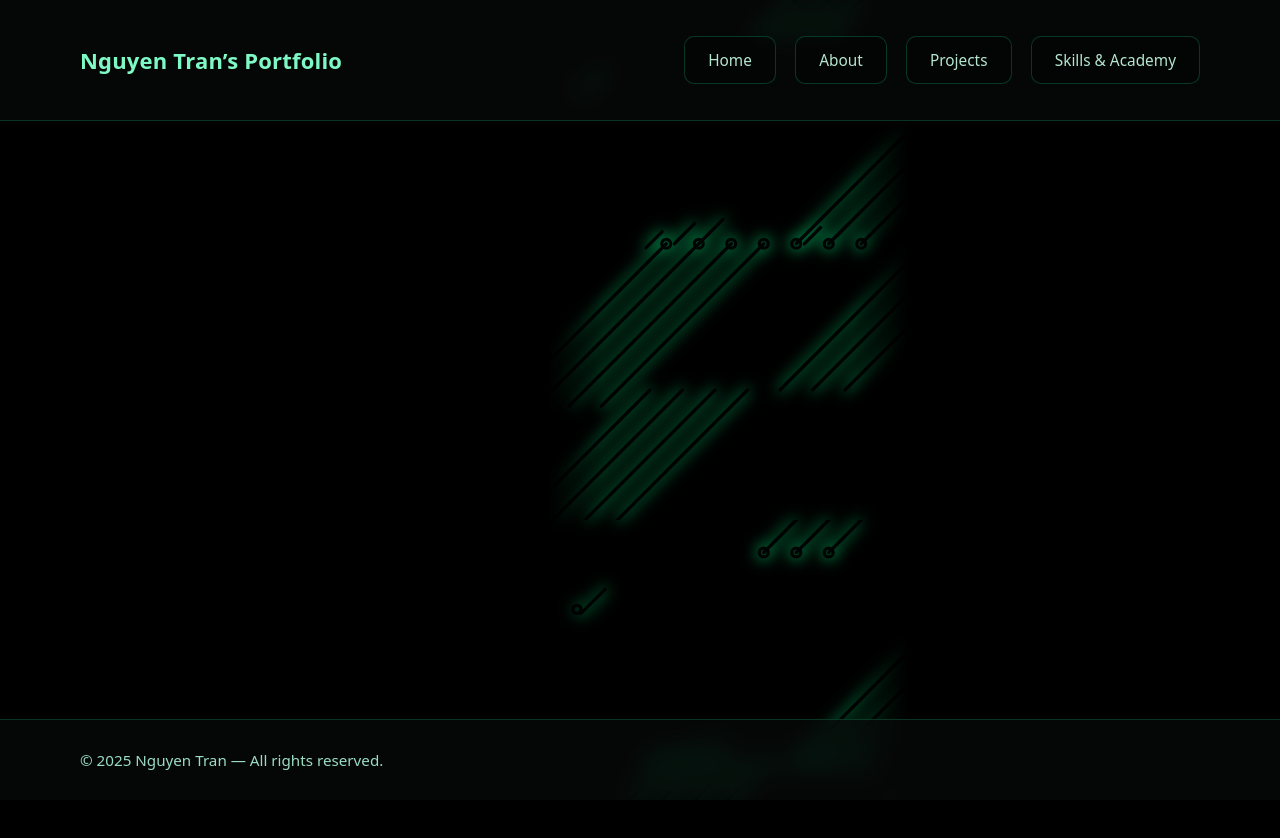
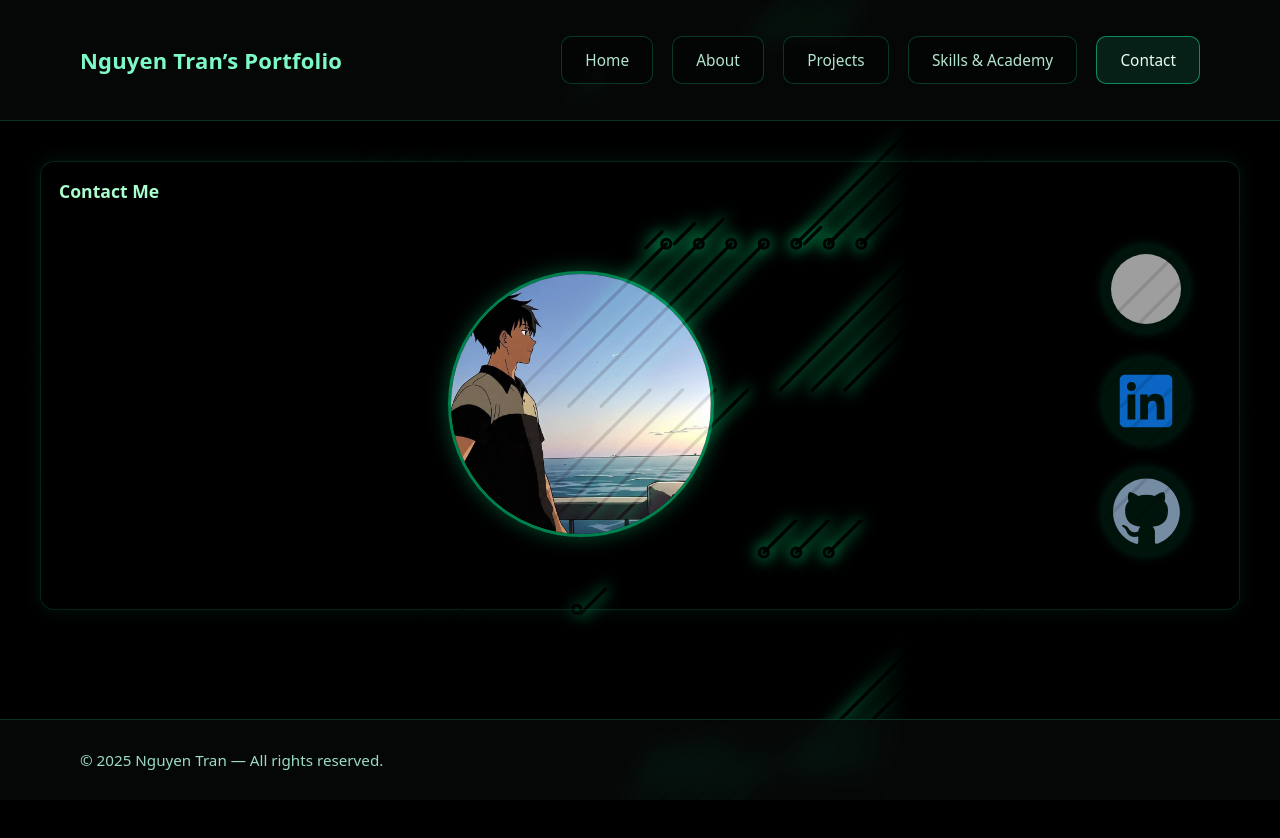
Before and after one commit to tran3964/my-portfolio, a React (Vite) app: page /contact in a window 1280 px wide. Shown: the top 838 px of the page. Built offline with nearby package versions, Linux system fonts and the light colour scheme; grey boxes are pictures that could not be loaded.

Commit message:
Finished Project

```diff
--- a/src/commons/NavBar.jsx
+++ b/src/commons/NavBar.jsx
@@ -9,7 +9,7 @@ export default function NavBar() {
     { label: "About", to: "/about" },
     { label: "Projects", to: "/projects" },
     { label: "Skills & Academy", to: "/skills" },
-//    { label: "Contact", to: "/contact" },
+    { label: "Contact", to: "/contact" },
   ];
 
   return (
--- a/src/data/projects.json
+++ b/src/data/projects.json
@@ -9,7 +9,8 @@
     "summary": [
       "Collaborating with IOZ to modernize and refine the front-end of two management web applications.",
       "Contributing to the attendance-tracking system used for staff workflow oversight.",
-      "Enhancing the platform responsible for connecting and managing alcohol breath-testing devices deployed in Japan."
+      "Enhancing the platform responsible for connecting and managing alcohol breath-testing devices deployed in Japan.",
+      "Technologies Used: React, JavaScript (ES6+), MUI, REST APIs, GitHub, Agile workflow"
     ],
     "slides": [
       {
@@ -57,12 +58,12 @@
       {
         "image": "image/MobileLab_UpcomingAppointment.png",
         "title": "",
-        "text": ""
+        "text": "My responsibilities included designing core interfaces such as the login flow, booking form, and basic data display pages. A major challenge I solved was implementing data validation and UI responsiveness across multiple devices. I also prepared the foundation for adding a live map-tracking feature for safer coordination between patients and nurses."
       },
       {
         "image": "image/MobileLab_CreateAppointment.png",
         "title": "",
-        "text": ""
+        "text": "This artifact reflects my ability to build scalable UI components, integrate cloud services, and participate in a structured team development environment. It showcases strong problem-solving skills and the ability to apply mobile UI/UX principles to real-world workflows."
       },
       {
         "image": "image/MobileLab_ChooseTypeOfAppointment.png",
@@ -118,12 +119,12 @@
       {
         "image": "image/Wordy_Home.jpg",
         "title": "",
-        "text": ""
+        "text": "As the sole developer, I designed the game mechanics, built the UI, implemented JSON data parsing, and managed all game logic. A challenge I overcame was designing a flexible data structure for levels and hints, allowing the game to scale to hundreds of vocabulary entries without needing a backend."
       },
       {
         "image": "image/Wordy_Account.jpg",
         "title": "",
-        "text": ""
+        "text": "This project highlights my creativity, my ability to design complete applications independently, and my skill in transforming language-learning ideas into a functional mobile experience. It demonstrates self-direction, technical fluency in Kotlin, and the ability to deliver a polished user experience."
       },
       {
         "image": "image/Wordy_Setting.jpg",
--- a/src/index.css
+++ b/src/index.css
@@ -1100,3 +1100,63 @@ hero-header {
     order: 1;
   }
 }
+/* ====== Contact Page =======*/
+/* Parent layout */
+.contact-container {
+  display: grid;
+  grid-template-columns: 1fr auto;
+  align-items: center;
+  gap: 2rem;
+  padding: 2rem;
+}
+
+/* Left Image (Avatar) */
+.contact-avatar {
+  display: flex;
+  justify-content: center;
+  align-items: center;
+}
+
+.contact-avatar img {
+  width: 260px;
+  height: 260px;
+  border-radius: 50%;
+  object-fit: cover;
+  border: 3px solid rgba(0, 255, 153, 0.5);
+  box-shadow: 0 0 20px rgba(0, 255, 153, 0.3);
+}
+
+/* Icons on right */
+.contact-icons {
+  display: flex;
+  flex-direction: column;
+  gap: 1.2rem;
+}
+
+.contact-icons img {
+  width: 70px;
+  height: 70px;
+  border-radius: 50%;
+  padding: 8px;
+  background: rgba(0, 255, 153, 0.08);
+  box-shadow: 0 0 12px rgba(0, 255, 153, 0.2);
+  transition: 0.2s ease;
+}
+
+.contact-icons img:hover {
+  transform: scale(1.15);
+  box-shadow: 0 0 20px rgba(0, 255, 153, 0.6);
+}
+
+/* Mobile responsive */
+@media (max-width: 720px) {
+  .contact-container {
+    grid-template-columns: 1fr;
+    text-align: center;
+  }
+
+  .contact-icons {
+    flex-direction: row;
+    justify-content: center;
+  }
+}
--- a/src/pages/Contact.jsx
+++ b/src/pages/Contact.jsx
@@ -1,11 +1,46 @@
 import Layout from "../commons/Layout";
-import Section from "../commons/Section";
-import Button from "../commons/Button";
+import Card from "../commons/Card";
+import asset from "../utils/asset";
+import avatar from "../assets/528020337_2525214064537831_6149755178532786936_n.jpg"; // put your image here
 
-export default function Contact(){
-    return (
-        <Layout>
+export default function Contact() {
+  return (
+    <Layout>
+      <Card title="Contact Me" defaultOpen>
+        <div className="contact-container">
+          {/* Avatar */}
+          <div className="contact-avatar">
+            <img src={avatar} alt="Nguyen Tran" />
+          </div>
 
-        </Layout>
-    )
+          {/* Social icons */}
+          <div className="contact-icons">
+            <a
+              href="mailto:tranchaugianguyen.201204@gmail.com"
+              target="_blank"
+              rel="noreferrer"
+            >
+              <img src={asset("icons/gmail.svg")} alt="Gmail" />
+            </a>
+
+            <a
+              href="https://www.linkedin.com/in/nguyen-tran-a4b693327/"
+              target="_blank"
+              rel="noreferrer"
+            >
+              <img src={asset("icons/linkedIn.svg")} alt="LinkedIn" />
+            </a>
+
+            <a
+              href="https://github.com/tran3964"
+              target="_blank"
+              rel="noreferrer"
+            >
+              <img src={asset("icons/github.svg")} alt="GitHub" />
+            </a>
+          </div>
+        </div>
+      </Card>
+    </Layout>
+  );
 }
--- a/src/pages/Home.jsx
+++ b/src/pages/Home.jsx
@@ -1,7 +1,7 @@
 import { useNavigate } from "react-router-dom";
 import avatar from "../assets/528020337_2525214064537831_6149755178532786936_n.jpg"; // put your image here
 import Layout from "../commons/Layout";
-import asset from "../utils/asset";
+//import asset from "../utils/asset";
 
 export default function Home() {
   const navigate = useNavigate();
@@ -50,13 +50,13 @@ export default function Home() {
                 <button
                   type="button"
                   className="cta cta-ghost"
-                  onClick={() => navigate("/projects")}
+                  onClick={() => navigate("/contact")}
                 >
-                  Projects
+                  Contact me...
                 </button>
               </div>
 
-              <div className="cta-right">
+              {/* <div className="cta-right">
                 <a
                   href="mailto:tranchaugianguyen.201204@gmail.com"
                   className="cta-link"
@@ -83,7 +83,7 @@ export default function Home() {
                 >
                   <img src={asset("icons/github.svg")} alt="github" />
                 </a>
-              </div>
+              </div> */}
             </div>
           </div>
         </div>
```
